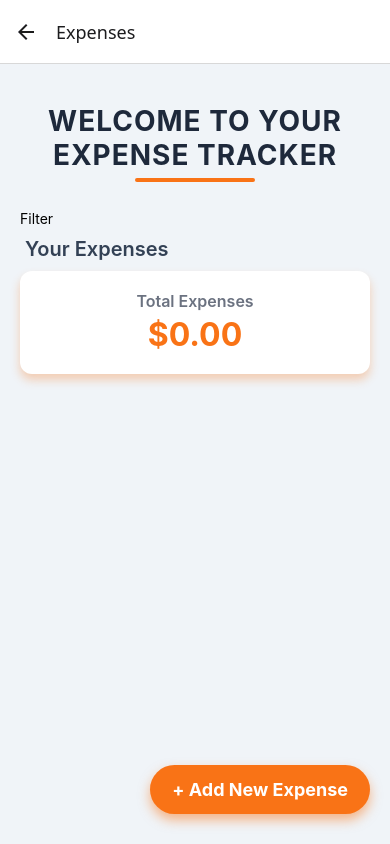
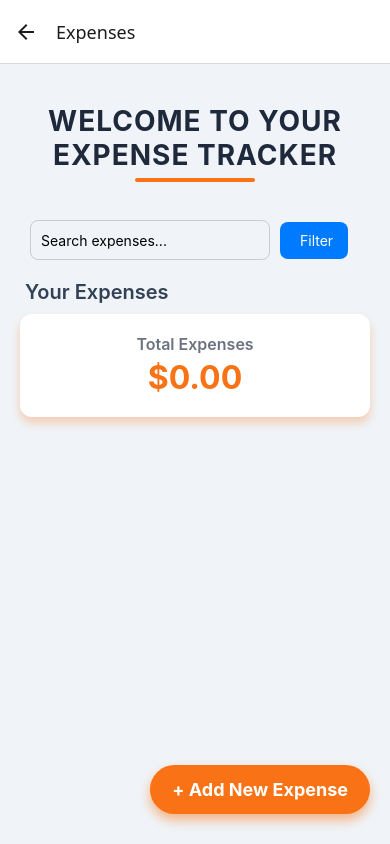
Before and after one commit to numancvlk/Expense-Tracking-App, a React Native app: screen /HomeScreen in a window 390 px wide. Built offline with nearby package versions, Linux system fonts and the light colour scheme.

Commit message:
Search bar added

```diff
--- a/package.json
+++ b/package.json
@@ -24,7 +24,8 @@
     "react-native-reanimated": "~3.17.4",
     "react-native-safe-area-context": "5.4.0",
     "react-native-screens": "~4.11.1",
-    "react-native-svg": "15.11.2"
+    "react-native-svg": "15.11.2",
+    "react-native-vector-icons": "^10.2.0"
   },
   "devDependencies": {
     "@babel/core": "^7.25.2",
--- a/src/screens/HomeScreen.tsx
+++ b/src/screens/HomeScreen.tsx
@@ -5,6 +5,7 @@ import {
   TouchableOpacity,
   FlatList,
   Modal,
+  TextInput,
 } from "react-native";
 import { NativeStackScreenProps } from "@react-navigation/native-stack";
 import { RootStackParamList } from "./types/Navigation";
@@ -13,7 +14,6 @@ import { useFocusEffect } from "@react-navigation/native";
 import AsyncStorage from "@react-native-async-storage/async-storage";
 import React from "react";
 import DateTimePicker from "@react-native-community/datetimepicker";
-
 type HomeScreenProps = NativeStackScreenProps<RootStackParamList, "HomeScreen">;
 
 const STORAGE_KEY = "expenses";
@@ -39,6 +39,7 @@ export default function HomeScreen({ navigation }: HomeScreenProps) {
 
   const [filterModalVisible, setFilterModalVisible] = useState(false);
   const [selectedCategory, setSelectedCategory] = useState<string | null>(null);
+  const [searchText, setSearchText] = useState("");
 
   useFocusEffect(
     React.useCallback(() => {
@@ -62,7 +63,7 @@ export default function HomeScreen({ navigation }: HomeScreenProps) {
     setFilteredList(expenseList);
   };
 
-  const filterExpenses = () => {
+  const filterExpenses = (search = searchText) => {
     const filtered = expenseList.filter((item) => {
       const itemDate = new Date(item.date);
 
@@ -73,7 +74,10 @@ export default function HomeScreen({ navigation }: HomeScreenProps) {
       const isMatchingCategory =
         !selectedCategory || item.category === selectedCategory;
 
-      return isWithinDateRange && isMatchingCategory;
+      const isMatchingSearch =
+        !search || item.expense.toLowerCase().includes(search.toLowerCase());
+
+      return isWithinDateRange && isMatchingCategory && isMatchingSearch;
     });
 
     setFilteredList(filtered);
@@ -145,9 +149,43 @@ export default function HomeScreen({ navigation }: HomeScreenProps) {
           marginVertical: 10,
         }}
       >
-        <TouchableOpacity onPress={() => setFilterModalVisible(true)}>
-          <Text>Filter</Text>
-        </TouchableOpacity>
+        <View
+          style={{ flexDirection: "row", alignItems: "center", margin: 10 }}
+        >
+          <TextInput
+            style={{
+              flex: 1,
+              height: 40,
+              borderColor: "#ccc",
+              borderWidth: 1,
+              borderRadius: 8,
+              paddingHorizontal: 10,
+              marginRight: 10,
+            }}
+            placeholder="Search expenses..."
+            value={searchText}
+            onChangeText={(text) => {
+              setSearchText(text);
+              filterExpenses(text);
+            }}
+          />
+
+          <TouchableOpacity
+            onPress={() => {
+              setFilterModalVisible(true);
+            }}
+            style={{
+              flexDirection: "row",
+              alignItems: "center",
+              backgroundColor: "#007bff",
+              paddingHorizontal: 15,
+              paddingVertical: 10,
+              borderRadius: 8,
+            }}
+          >
+            <Text style={{ color: "#fff", marginLeft: 5 }}>Filter</Text>
+          </TouchableOpacity>
+        </View>
 
         <Modal
           visible={filterModalVisible}
```
Also changed, not shown: 1 other file (tests, documents, lock files or other folders).
